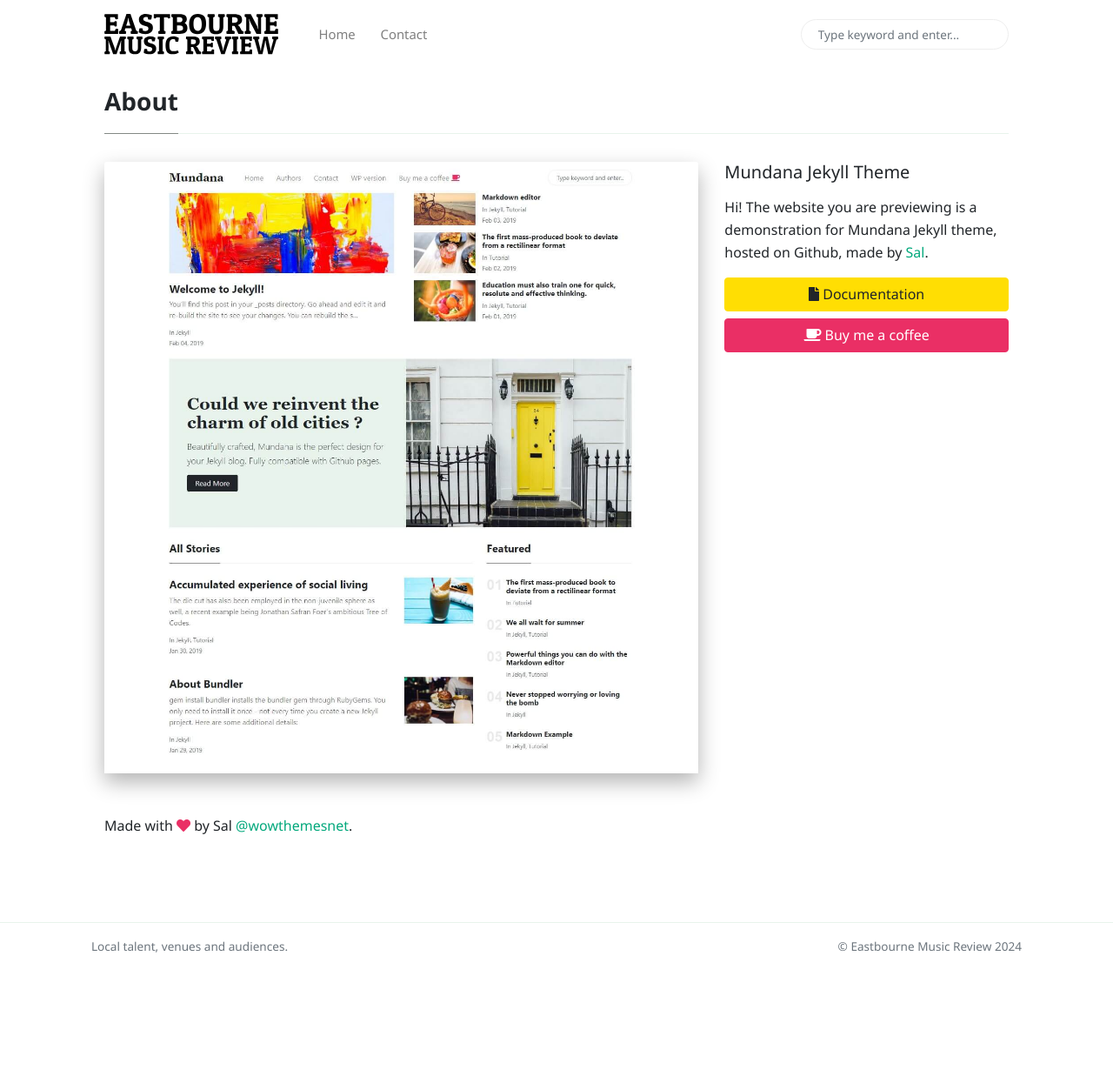
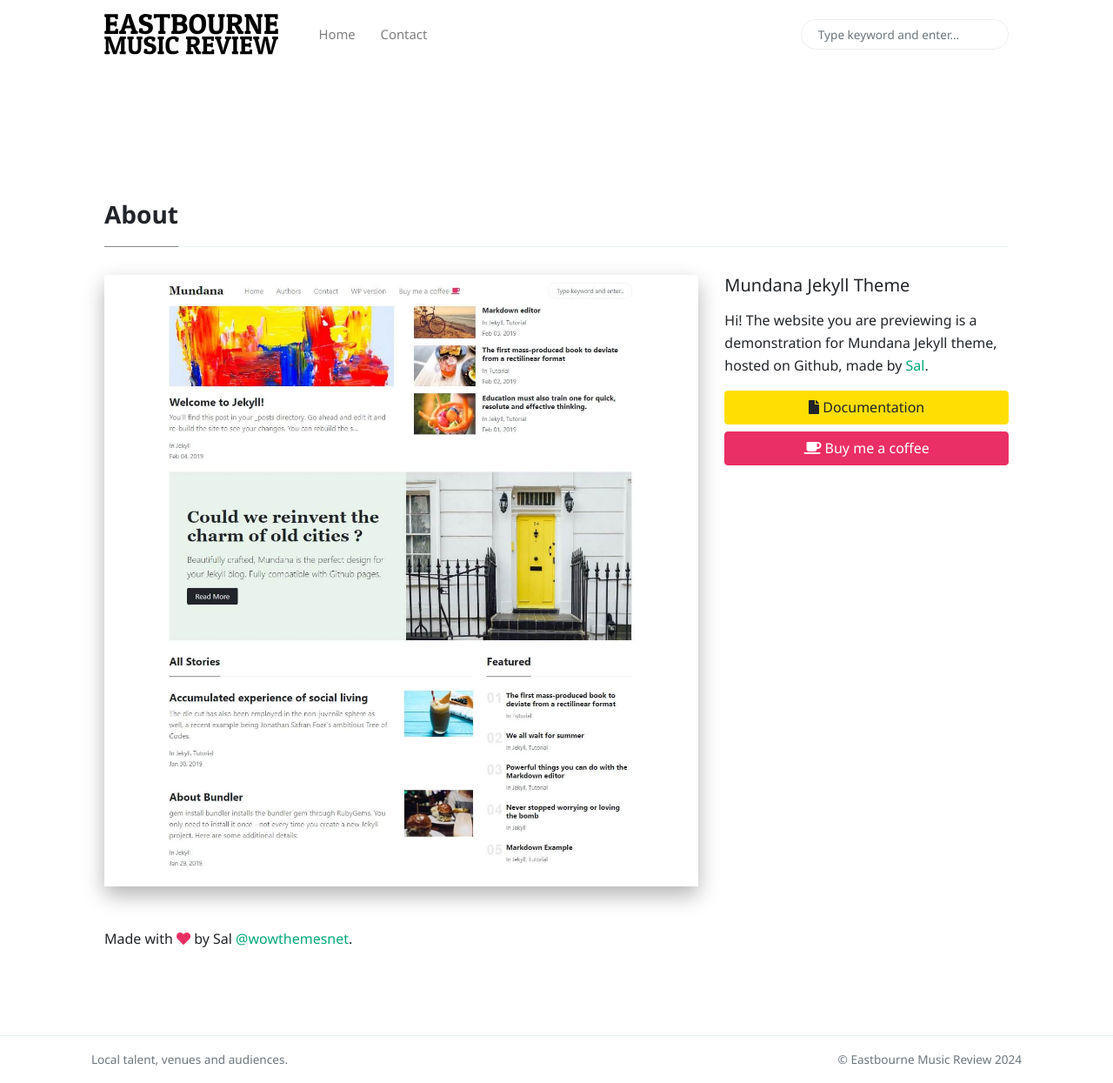
Before and after one commit to johnhayn-es/ebreview, a Jekyll site: the page built from _pages/about.md, in a window 1280 px wide and 1245 px high. Shown: the whole window at 87% size. Built offline with Jekyll 4.4.1, drawn with Linux system fonts in a browser that asks for light colours; nearby versions of some CDN libraries; some web fonts are replaced; comment, search, counter and statistics services are not loaded.

Commit message:
Update theme.css

```diff
--- a/assets/css/theme.css
+++ b/assets/css/theme.css
@@ -7,7 +7,7 @@ body {
 	padding-top:69.75px;
 }
 .site-content {
-	margin-top:30px;
+	margin-top:10em;
 	min-height:400px;
 }
 .remove-site-content-margin {
```
